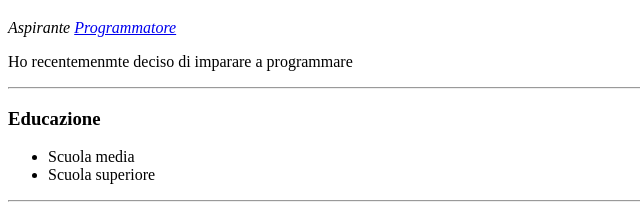
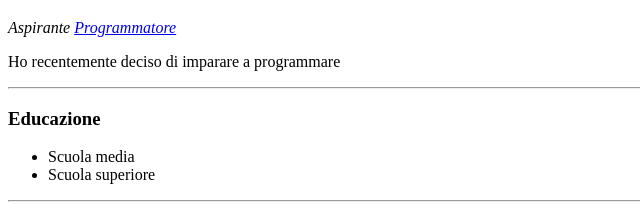
Before and after one commit to Davide453/CV, a plain HTML site: page index.html in a window 1280 px wide. Shown: the part 298-516 px from the top of the page, 0-640 px from the left. Drawn offline with Linux system fonts and the light colour scheme.

Commit message:
Update index.html

```diff
--- a/index.html
+++ b/index.html
@@ -10,7 +10,7 @@
   <img src="images/images.jpg" alt="Davide's profile picture">
   <h1>Davide Pedrazzini</h1>
   <p><em>Aspirante <a href="https://github.com/">Programmatore</a></em></p>
-  <p>Ho recentemenmte deciso di imparare a programmare</p>
+  <p>Ho recentemente deciso di imparare a programmare</p>
   <hr>
   <h3>Educazione</h3>
   <ul>
```
